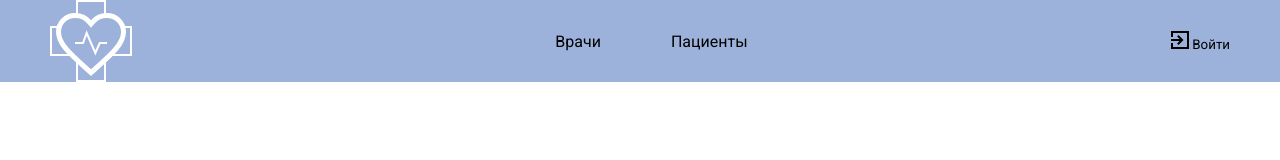
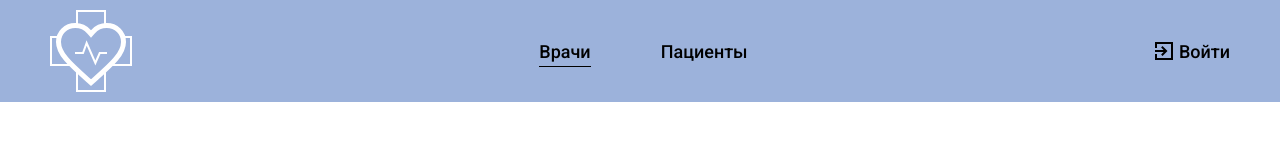
Before and after one commit to KAS-Network/hospital-website, a website: page src/layout/index.html in a window 1280 px wide. Both pictures are taken after a click on the link "Врачи". Drawn offline with nearby package versions, Linux system fonts and the light colour scheme; files that its build step writes are made by us from their sources; files whose address does not match are found by name.

Commit message:
header was completed

```diff
--- a/src/layout/index.html
+++ b/src/layout/index.html
@@ -15,18 +15,18 @@
         <nav class="header__nav">
           <ul class="header__nav-list">
             <li class="header__nav-item">
-              <a class="header__nav-link" href="#">
+              <a class="header__nav-link base-interactive" href="#">
                 Врачи
               </a>
             </li>
             <li class="header__nav-item">
-              <a class="header__nav-link" href="#">
+              <a class="header__nav-link base-interactive" href="#">
                 Пациенты
               </a>
             </li>
           </ul>
         </nav>
-        <button class="header__btn">
+        <button class="header__btn base-interactive">
           <svg class="header__btn-icon" width="18" height="18" fill="none" xmlns="http://www.w3.org/2000/svg">
             <path d="M7.5 14l-1.4-1.45L8.65 10H0V8h8.65L6.1 5.45 7.5 4l5 5-5 5zM0 18v-6h2v4h14V2H2v4H0V0h18v18H0z" fill="#000"/>
           </svg>
--- a/src/styles/common.scss
+++ b/src/styles/common.scss
@@ -1,32 +1,3 @@
 @import url('https://fonts.googleapis.com/css2?family=Roboto:wght@400;500;700&display=swap');
+@import "modules/base.scss";
 @import "modules/header.scss";
-
-body {
-  margin: 0;
-  font-family: "Roboto", serif;
-}
-
-ul {
-  margin: 0;
-  padding: 0;
-  list-style: none;
-}
-
-a {
-  color: inherit;
-  text-decoration: none;
-}
-
-button {
-  margin: 0;
-  padding: 0;
-  border: none;
-  background-color: transparent;
-  font-family: "Roboto", serif;
-}
-
-.container {
-  margin: 0 auto;
-  padding: 0 50px;
-  max-width: 1260px;
-}
--- /dev/null
+++ b/src/styles/modules/base.scss
@@ -0,0 +1,83 @@
+@import "variables.scss";
+body {
+  margin: 0;
+  font-family: "Roboto", serif;
+  color: $textDark;
+}
+
+ul {
+  margin: 0;
+  padding: 0;
+  list-style: none;
+}
+
+a {
+  color: inherit;
+  text-decoration: none;
+
+  &:focus {
+    outline: none;
+  }
+}
+
+button {
+  margin: 0;
+  padding: 0;
+  border: none;
+  background-color: transparent;
+  font-family: "Roboto", serif;
+  cursor: pointer;
+
+  &:focus {
+    outline: none;
+  }
+}
+
+svg * {
+  transition: fill 0.1s ease;
+}
+
+.container {
+  margin: 0 auto;
+  padding: 0 50px;
+  max-width: 1260px;
+}
+
+.base-interactive {
+  position: relative;
+  transition: color 0.1s ease;
+
+  &:focus {
+    outline: none;
+  }
+
+  &:active {
+    color: $textLight;
+  }
+
+  &::after {
+    content: "";
+    position: absolute;
+    height: 1px;
+    left: 0;
+    right: 0;
+    bottom: -5px;
+    background-color: transparent;
+    opacity: 0;
+    transition: opacity 0.2s ease;
+  }
+
+  &:focus::after {
+    background-color: $textDark;
+    opacity: 1;
+  }
+
+  &:hover::after {
+    background-color: $textLight;
+    opacity: 1;
+  }
+
+  &:active svg * {
+    fill: $textLight;
+  }
+}
--- a/src/styles/modules/header.scss
+++ b/src/styles/modules/header.scss
@@ -7,6 +7,7 @@
     display: flex;
     justify-content: space-between;
     align-items: center;
+    padding: 10px 50px;
   }
 
   &__link-logo {
@@ -24,4 +25,23 @@
   &__nav-item:last-child {
     margin-right: 0;
   }
+
+  &__nav-link {
+    font-size: 18px;
+    font-weight: 500;
+  }
+
+  &__btn {
+    display: flex;
+    align-items: center;
+  }
+
+  &__btn-icon {
+    margin-right: 6px;
+  }
+
+  &__btn-text {
+    font-size: 18px;
+    font-weight: 500;
+  }
 }
--- a/src/styles/modules/variables.scss
+++ b/src/styles/modules/variables.scss
@@ -1 +1,3 @@
 $mainColor: #9CB2DB;
+$textDark: #000;
+$textLight: #fff;
```
Also changed, not shown: 1 other file.
